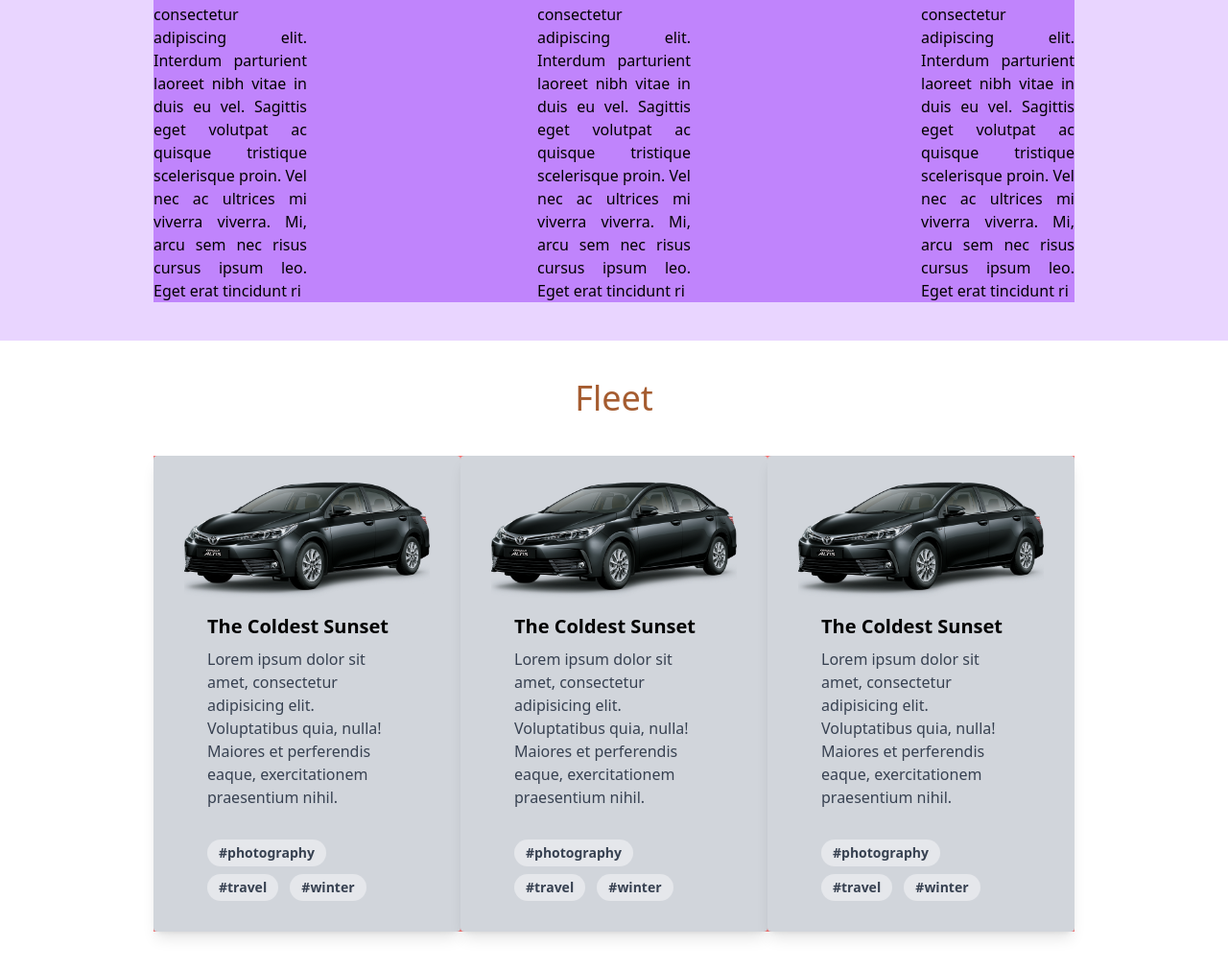
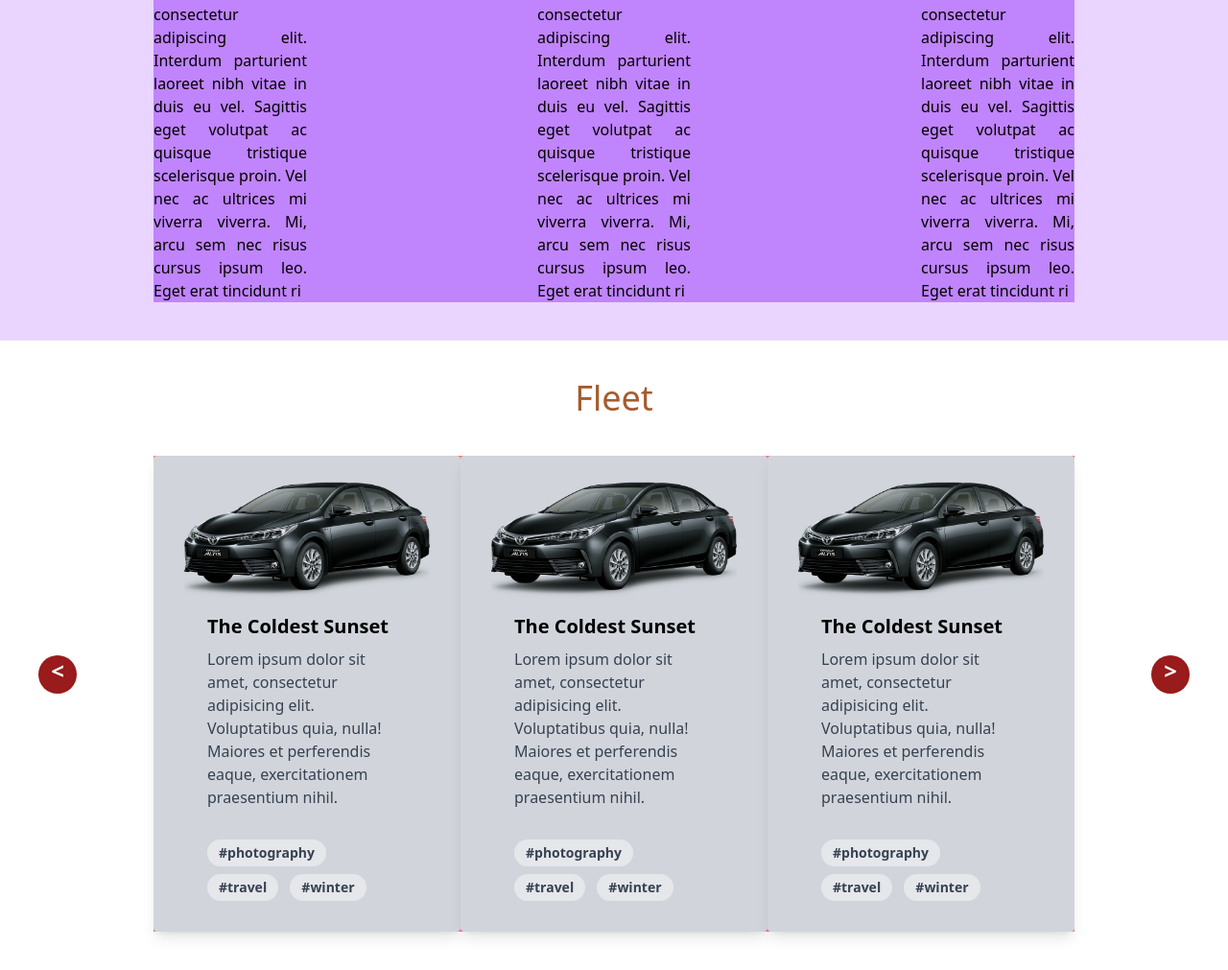
Before and after one commit to kmahdi1997/CarShop, a website: page dist/index.html in a window 1280 px wide. Shown: the part 1312-2323 px from the top of the page at 96% size. Drawn offline with Linux system fonts and the light colour scheme.

Commit message:
add left and right arrow

```diff
--- a/dist/index.html
+++ b/dist/index.html
@@ -126,7 +126,9 @@
             </div>
         </div>
     </div>
-    <div class="fleet lg:px-40 px-20 py-10">
+    <div class="fleet lg:px-40 px-20 py-10 relative">
+        <a href="#" class="w-10 h-10 bg-red-800 absolute right-10 top-1/2 rounded-full text-white text-2xl text-center font-bold">></a>
+        <a href="#" class="w-10 h-10 bg-red-800 absolute left-10 top-1/2 rounded-full text-white text-2xl text-center font-bold"><</a>
         <h1 class="text-center text-[#A55C30] text-4xl pb-10">Fleet</h1>
         <div class="xl:flex xl:justify-between bg-red-400">
             <div class="max-w-lg px-8 py-4 xl:mb-0 mb-10 rounded overflow-hidden shadow-lg bg-gray-300">
```
Also changed, not shown: dist/output.css.
